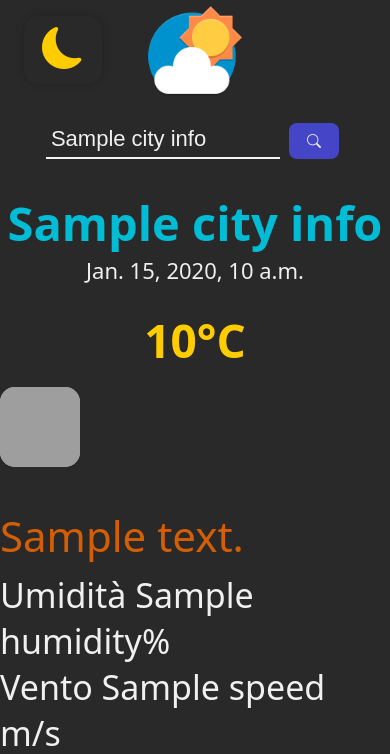
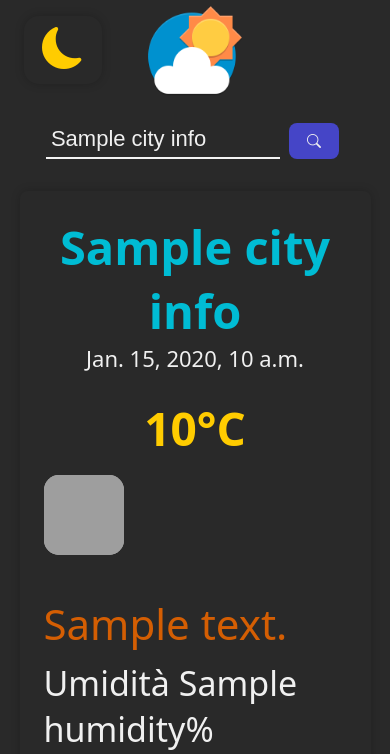
Before and after one commit to jklzz02/weather-django, a Django app: template main/templates/city.html in a window 390 px wide; the page is wider, and only the part inside the window is pictured. Shown: the top 754 px of that part. Run offline with Django 5.2, Linux system fonts and the light colour scheme; the template is opened without the code that fills it: most values are stand-ins (such as "Sample title", 1, 10 or a date in 2020); parts of the project's set-up code (start-up, migrations or seed data) failed here and were passed over; grey boxes are pictures that could not be loaded.

Commit message:
style done for map and hourly forecast infos. We just need to implement responsiveness better

```diff
--- a/main/static/style/style.css
+++ b/main/static/style/style.css
@@ -123,10 +123,34 @@ button[type="submit"]:hover, .main-icon:hover {
 .city-query-container {
     text-align: start;
     display: flex;
-    flex-direction: column;
-    align-content: center;
-    align-items: center;
+    flex-wrap: wrap;
+    justify-content: center;
     margin-top: 2rem;
+}
+
+.map-city-container {
+
+   display: flex;
+   margin: auto;
+   border-radius: 8px;
+   box-shadow: var(--shadow);
+   overflow: clip;
+
+}
+
+.city-query-box {
+
+   padding: 1.5rem;
+   min-height: 400px;
+
+}
+
+iframe {
+
+    min-height: 400px;
+    outline: none;
+    border: none;
+
 }
 
 .city-query-box h2 {
@@ -429,6 +453,19 @@ h3 a:hover {
         text-align: center;
     }
 
+    .map-city-container {
+        flex-direction: column;
+        width: 90%;
+    }
+
+    iframe, .city-query-box {
+        height: auto !important;
+    }
+
+    .city-query-box {
+        box-shadow: none !important;
+    }
+
     .info-container {
         flex-direction: column;
         align-items: start;
--- a/main/templates/city.html
+++ b/main/templates/city.html
@@ -11,13 +11,15 @@
 {% block content %}
 
 {% comment "url for precipitation map API" %}
-  'https://tile.openweathermap.org/map/precipitation_new/1/1/1.png?appid={key}'
+  'https://tile.openweathermap.org/map/precipitation_new/1/1/1.png?appid={{key}}'
 {% endcomment %}
 
 {% if city_info and not error %}
 
 
 <article class="city-query-container">
+
+  <div class="map-city-container">
 
     <section class="city-query-box">
 
@@ -44,6 +46,14 @@
         </footer>
 
     </section>
+
+    <iframe
+    referrerpolicy="no-referrer-when-downgrade"
+    src="https://www.google.com/maps/embed/v1/place?key={{map_key}}&q={{city_info.name}}"
+    allowfullscreen>
+    </iframe>
+
+  </div>
 
 </article>
 
```
